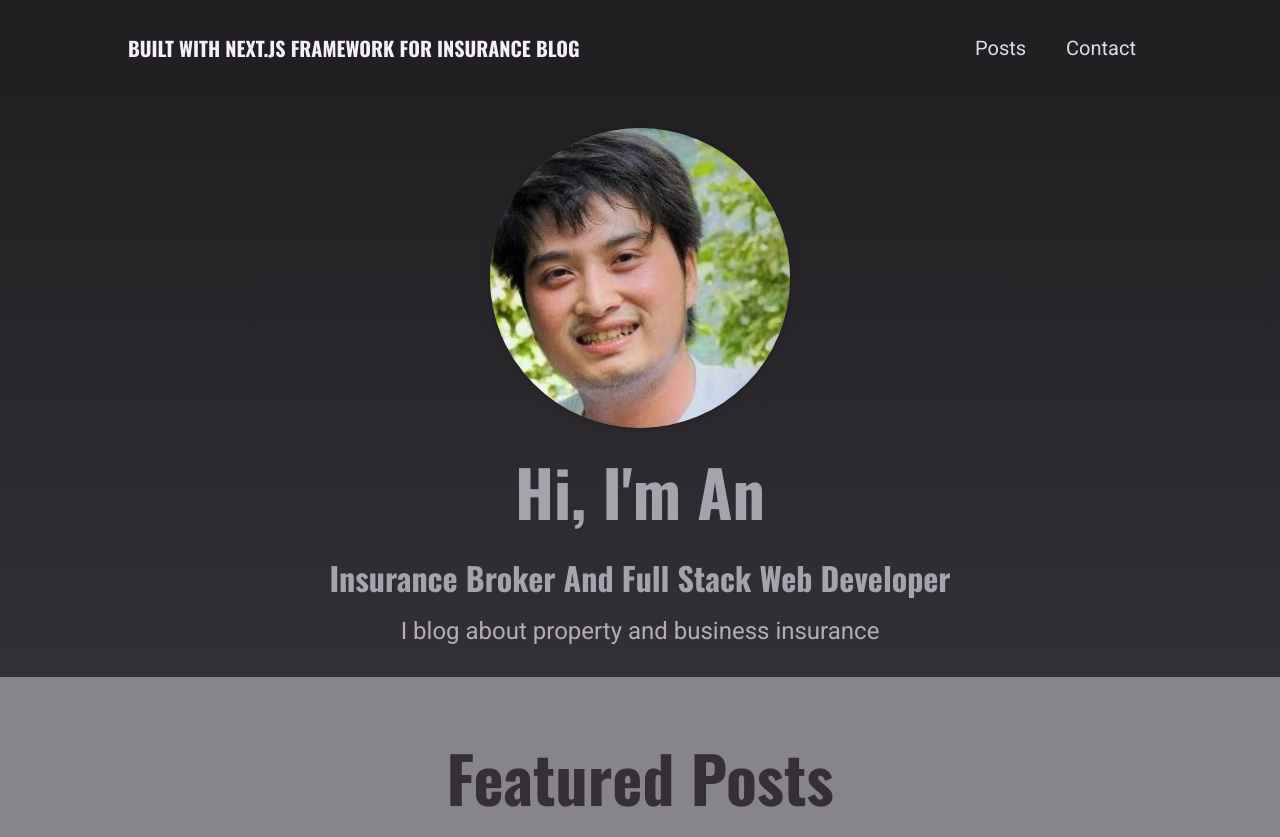
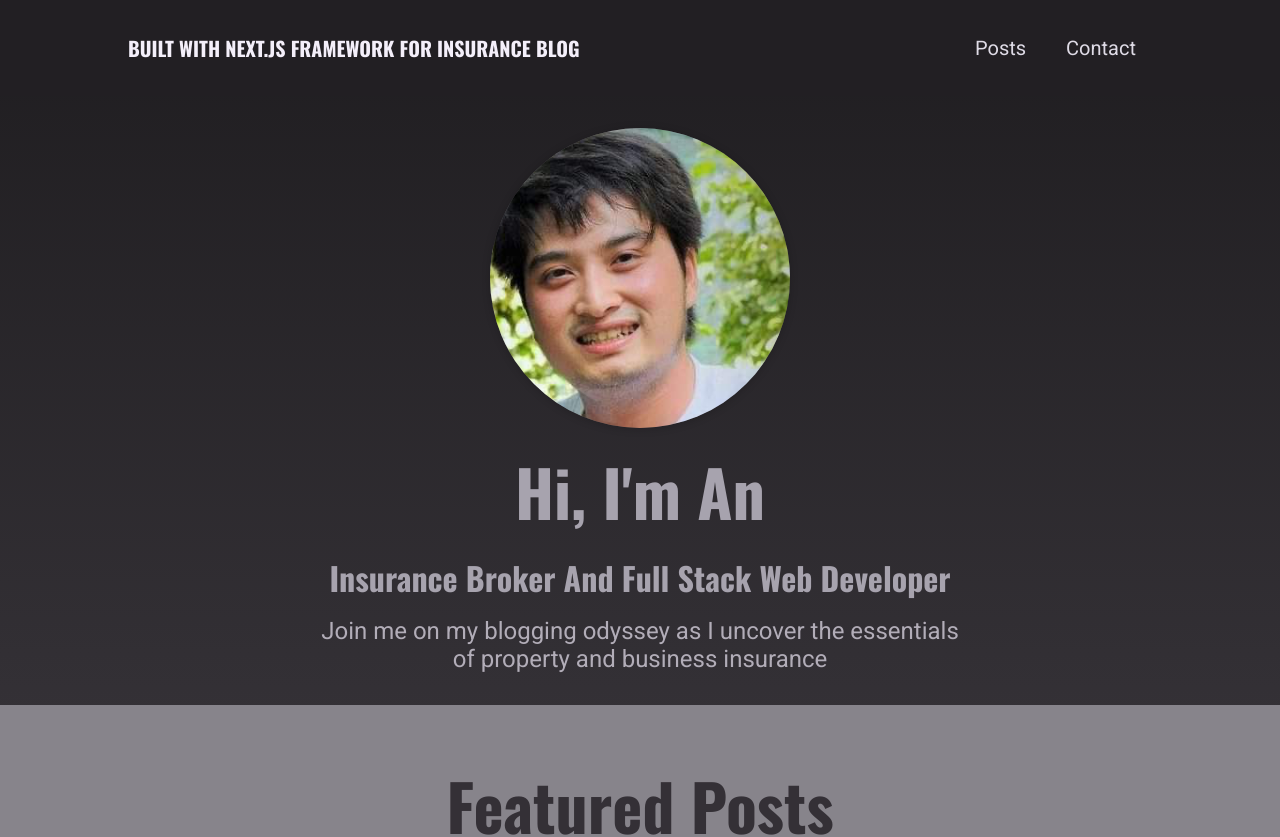
Before and after one commit to DiecTran/nextjs-myinsuranceblog, a Next.js app: page / in a window 1280 px wide. Shown: the top 837 px of the page. Built offline with nearby package versions, Linux system fonts and the light colour scheme.

Commit message:
various changes on titile

```diff
--- a/components/home-page/hero.js
+++ b/components/home-page/hero.js
@@ -16,7 +16,10 @@ export default function Hero() {
       </div>
       <h1>Hi, I&apos;m An</h1>
       <h2>Insurance Broker And Full Stack Web Developer</h2>
-      <p>I blog about property and business insurance</p>
+      <p>
+        Join me on my blogging odyssey as I uncover the essentials of property
+        and business insurance
+      </p>
     </section>
   );
 }
```
